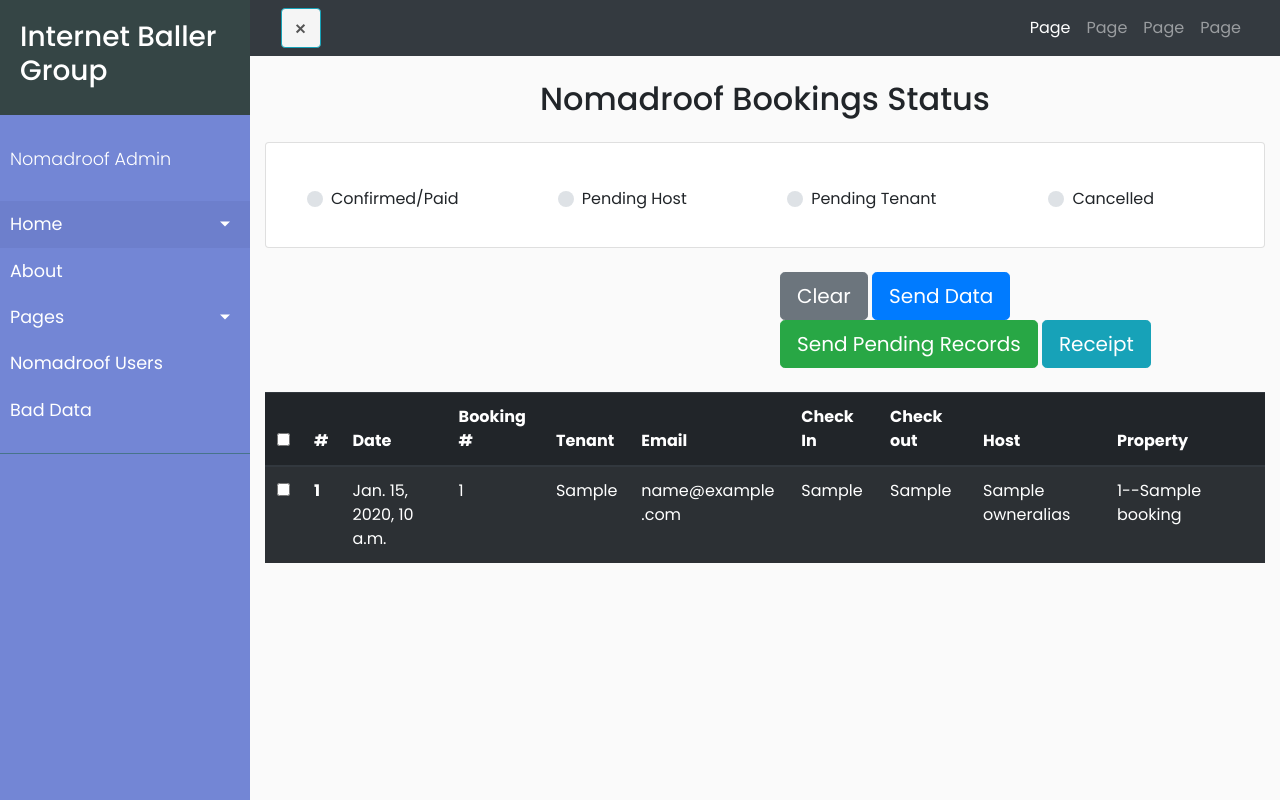
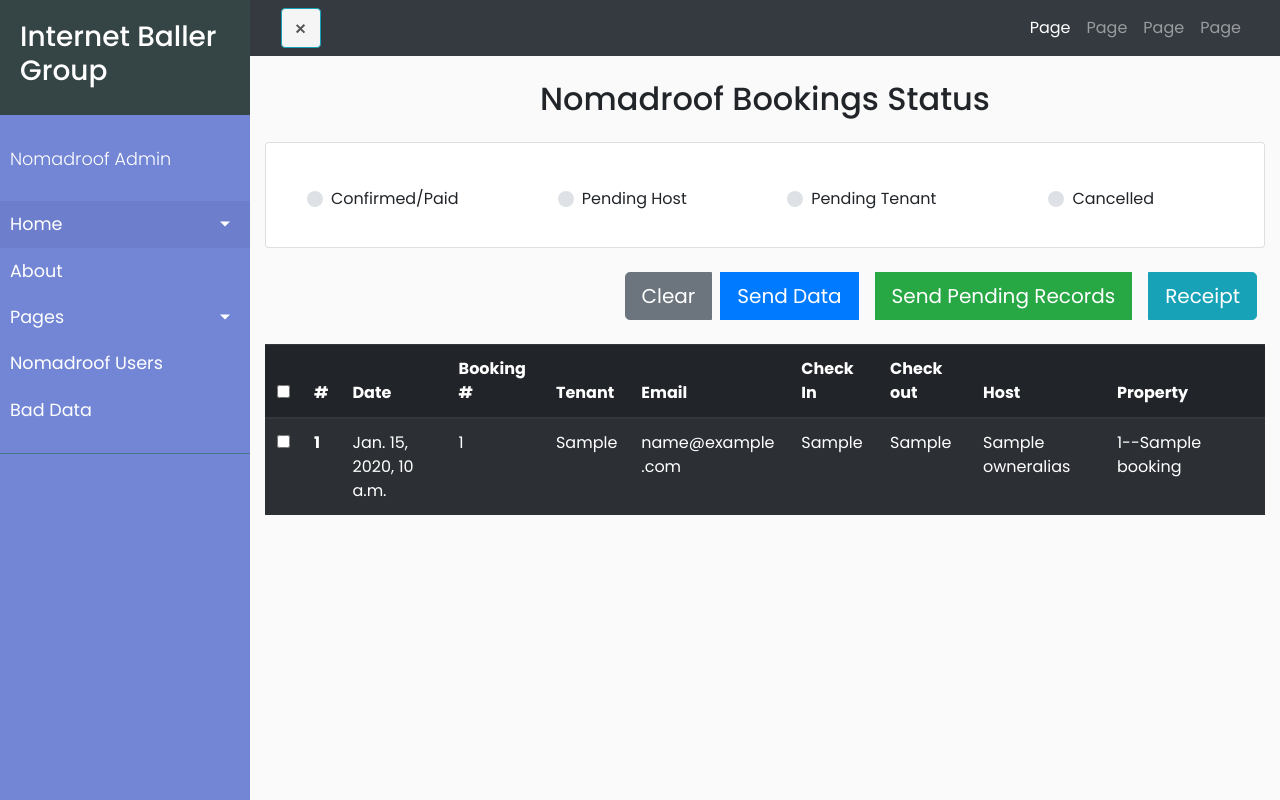
Before and after one commit to DRob08/wp_x_project, a Django app: template wpxapp/templates/wpxapp/home.html in a window 1280 px wide. Run offline with Django 3.2, Linux system fonts and the light colour scheme; the template is opened without the code that fills it: most values are stand-ins (such as "Sample title", 1, 10 or a date in 2020); some libraries are stand-ins or nearby versions.

Commit message:
Changing buttons

```diff
--- a/wpxapp/templates/wpxapp/home.html
+++ b/wpxapp/templates/wpxapp/home.html
@@ -74,26 +74,23 @@
         </div>
     </div><!--/card-->
 
-     <div class="row mt-4">
-            <div class="col-sm-6 pb-3 text-center">
-                <img id="loading" class="img-fluid mx-auto" src="">
-            </div>
-            <div class="col-sm-6 pb-3">
-                <div class="float-center">
+    <div class="row mt-4">
+        <div class="col-sm-6 pb-3 text-center">
+            <img id="loading" class="img-fluid mx-auto" src="">
+        </div>
+        <div class="col-sm-6 pb-3">
+            <div class="float-center d-flex justify-content-end">
+                <div class="btn-group" role="group" aria-label="Action Buttons">
                     <input id="clear" class="btn btn-secondary btn-lg" type="reset" value="Clear">
-
-
-                    <!--<input id="analyze" class="btn btn-primary btn-lg " type="button" value="Analyze" data-loading-text="<i class='fa fa-spinner fa-spin '></i> Processing Order">-->
-                    <button id="analyze" type="submit" class="btn btn-primary btn-lg" onclick="myFunction(this)">Send Data</button>
-
-                    <!-- New button -->
-                     <button id="sendPending" type="submit" class="btn btn-success btn-lg" onclick="sendEmailPending(this)">Send Pending Records</button>
-
-                      <!-- New button -->
-                    <button id="sendReceipt" type="submit" class="btn btn-info btn-lg" onclick="sendEmailReceipt(this)">Receipt</button>
+                    <button id="analyze" type="submit" class="btn btn-primary btn-lg mx-2" onclick="myFunction(this)">Send Data</button>
+                    <button id="sendPending" type="submit" class="btn btn-success btn-lg mx-2" onclick="sendEmailPending(this)">Send Pending Records</button>
+                    <button id="sendReceipt" type="submit" class="btn btn-info btn-lg mx-2" onclick="sendEmailReceipt(this)">Receipt</button>
                 </div>
             </div>
         </div>
+    </div>
+
+
 
     <div class="table-responsive mt-2">
         <table id="bookings" class="table table-md table-hover table-striped table-dark">
```
